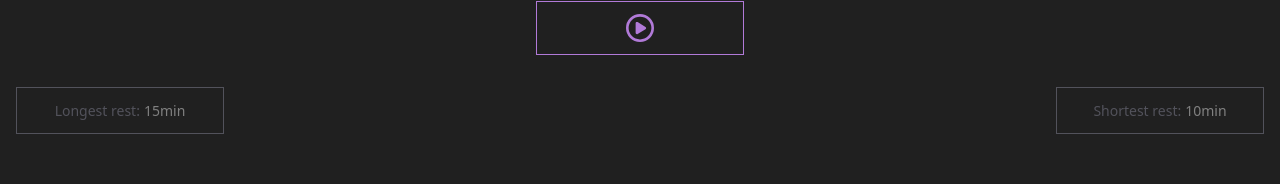
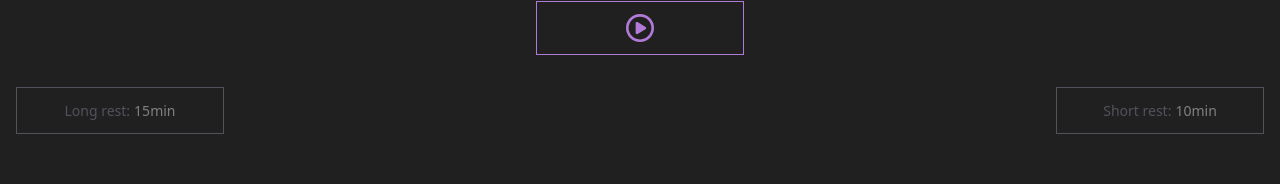
Before and after one commit to devcanovas/pomov2, a React (Vite) app: page / in a window 1280 px wide. Shown: the part 355-539 px from the top of the page. Built offline with nearby package versions, Linux system fonts and the light colour scheme.

Commit message:
implementing reset button on settings page

```diff
--- a/src/components/Button/ButtonNeutral.tsx
+++ b/src/components/Button/ButtonNeutral.tsx
@@ -2,9 +2,10 @@ import { ReactNode } from "react";
 
 interface ButtonNeutralProps {
     children: ReactNode
+    type: "submit" | "reset" | "button" | undefined
 }
 
-export function ButtonNeutral({children}: ButtonNeutralProps) {
+export function ButtonNeutral({children, type}: ButtonNeutralProps) {
     return (
         <button
           className="
@@ -20,6 +21,7 @@ export function ButtonNeutral({children}: ButtonNeutralProps) {
         hover:bg-zinc-600
         hover:text-zinc-900
         transition duration-200"
+        type={type}
         >
           {children}
         </button>
--- a/src/components/Form/index.tsx
+++ b/src/components/Form/index.tsx
@@ -25,6 +25,7 @@ export default function Form() {
   const {
     register,
     handleSubmit,
+    setValue,
     formState: { errors },
   } = useForm({
     resolver: yupResolver(schema),
@@ -32,11 +33,18 @@ export default function Form() {
 
   const settings = useSelector(selectSettings);
 
-  const onSubmit = (data: any) =>
+  const onSubmit = (data: any) => {
     dispatch(saveSettings(new Settings(data.focus, data.long, data.short)));
+  };
+
+  const onReset = () => {
+    setValue("focus", settings.time_to_focus);
+    setValue("long", settings.time_to_rest_long);
+    setValue("short", settings.time_to_rest_short);
+  }
 
   return (
-    <form onSubmit={handleSubmit(onSubmit)}>
+    <form onSubmit={handleSubmit(onSubmit)} onReset={onReset}>
       {/* INPUTS */}
       <Input.Root>
         <Input.Label label="Minutes to focus:" />
@@ -67,7 +75,7 @@ export default function Form() {
       </Input.Root>
 
       <div className="w-full flex justify-between gap-4 pt-10">
-        <Button.Neutral>
+        <Button.Neutral type="reset">
           <Button.Icon icon={faArrowRotateLeft} />
           <Button.Text text="Reset" />
         </Button.Neutral>
--- a/src/pages/Home/index.tsx
+++ b/src/pages/Home/index.tsx
@@ -37,11 +37,11 @@ export default function Home() {
         <Timer />
         <div className="flex mt-8 justify-between w-full gap-2">
           <Button.SelectableSecondary iconWhenSelected={faCheckCircle}>
-            Longest rest:
+            Long rest:
             <span style={{ color: `${Constants.GRAY_COLOR}` }}>{settings.time_to_rest_long}min</span>
           </Button.SelectableSecondary>
           <Button.SelectableSecondary iconWhenSelected={faCheckCircle}>
-            Shortest rest:
+            Short rest:
             <span style={{ color: `${Constants.GRAY_COLOR}` }}>{settings.time_to_rest_short}min</span>
           </Button.SelectableSecondary>
         </div>
```
